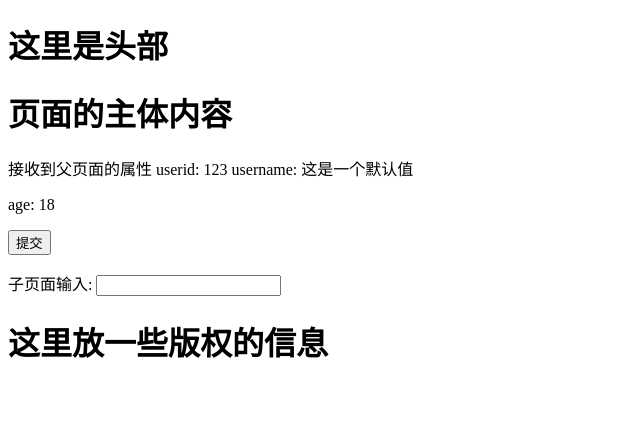
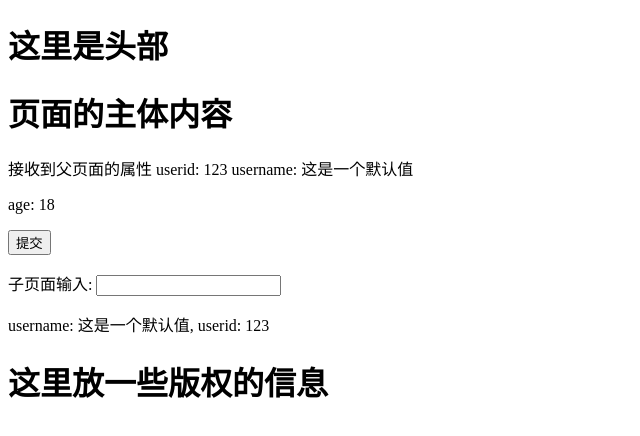
Before and after one commit to LucianoKlein/reactDemo, a React app in the folder react2/: page / in a window 1280 px wide. Shown: the top 436 px of the page, without its empty margins (0-640 px from the left). Built offline with nearby package versions, Linux system fonts and the light colour scheme.

Commit message:
怎么把父亲的数据传给孙子

```diff
--- a/react2/src/components/bodychild.jsx
+++ b/react2/src/components/bodychild.jsx
@@ -6,6 +6,7 @@ export default class BodyChild extends React.Component {
         return (
             <div>
                 <p>子页面输入: <input type="text" onChange={this.props.handleChildValueChange}/></p>
+                <p>username: {this.props.username}, userid: {this.props.userid}</p>
             </div>
         )
     }
--- a/react2/src/components/indexBody.jsx
+++ b/react2/src/components/indexBody.jsx
@@ -30,7 +30,7 @@ export default class BodyIndex extends React.Component {
                 <p>接收到父页面的属性 userid: {this.props.userid} username: {this.props.username} </p>
                 <p>age: {this.state.age}</p>
                 <input type="button" value="提交" onClick={this.changeUserInfo.bind(this)}/>
-                <BodyChild handleChildValueChange={this.handleChildValueChange.bind(this)}/>
+                <BodyChild {...this.props} handleChildValueChange={this.handleChildValueChange.bind(this)}/>
             </main>
         )
     }
```
